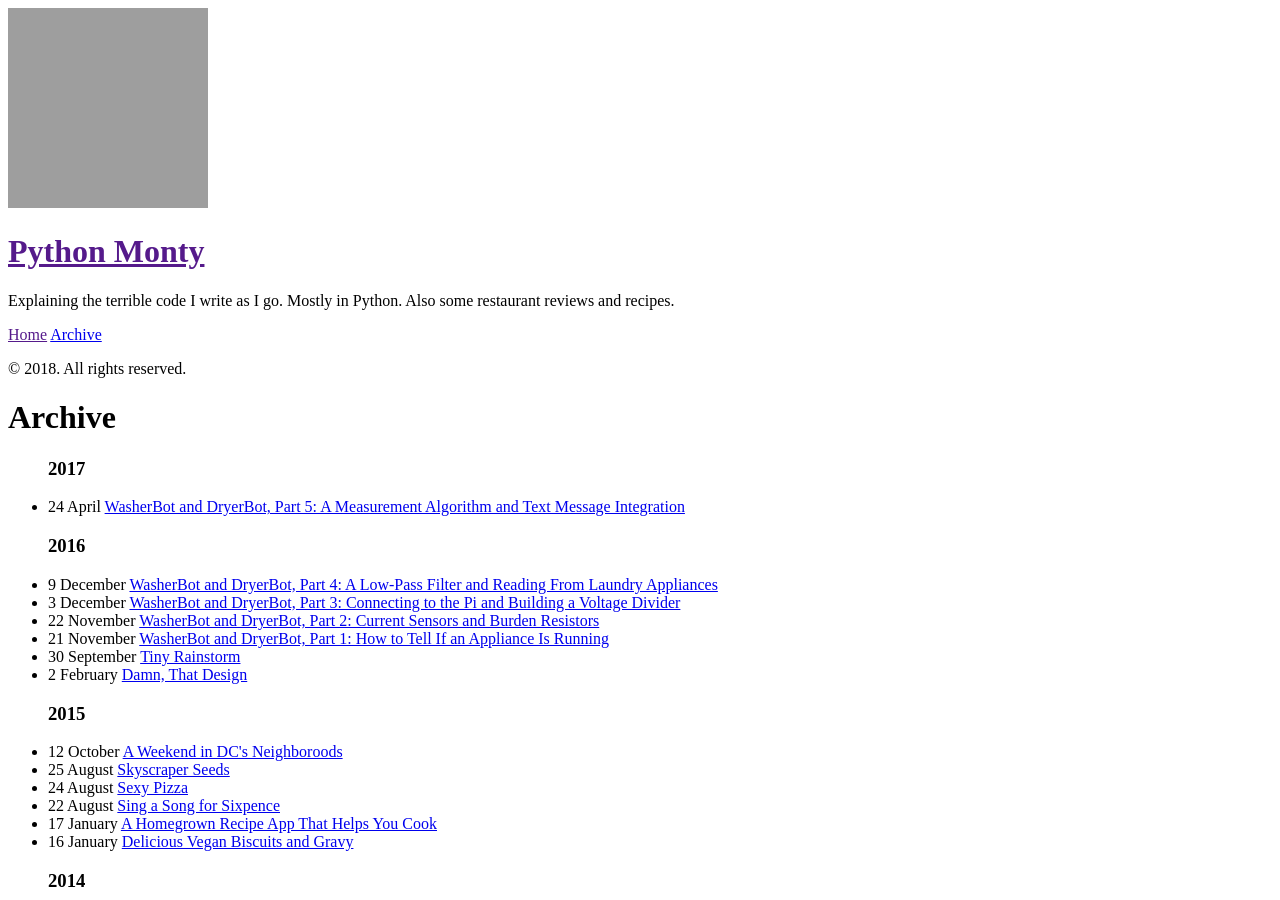
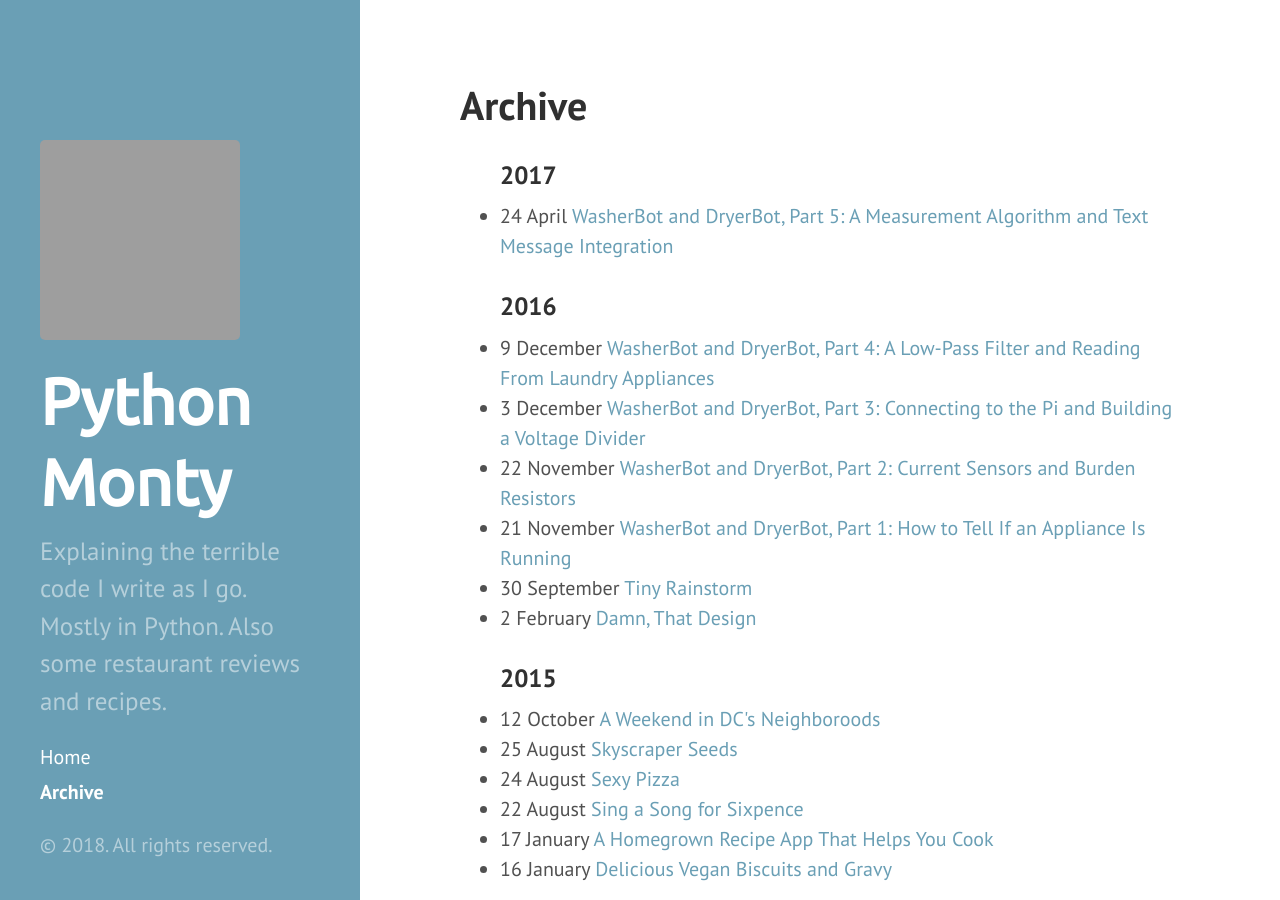
Before and after one commit to z3ugma/z3ugma.github.io, a Jekyll site: the page built from archive.md, in a window 1280 px wide and 900 px high. Built offline with Jekyll 4.4.1, drawn with Linux system fonts in a browser that asks for light colours; grey boxes are pictures that could not be loaded.

Commit message:
Updated to config.yml and head.html to handle CSS relative links

```diff
--- a/_config.yml
+++ b/_config.yml
@@ -1,27 +1,14 @@
 # Dependencies
 markdown:         kramdown
 highlighter:      rouge
-
-# Permalinks
 permalink:        pretty
-#relative_permalinks: true # Removed in Keyll 3
-
 gems:             [jekyll-paginate]
-# Setup
 title:            Python Monty
 tagline:          'Terrible code, restaurant reviews, and recipes'
 description:      'Explaining the terrible code I write as I go. Mostly in Python. Also some restaurant reviews and recipes.'
-url:              http://z3ugma.github.io
-baseurl:          /
-
+url:              'http://z3ugma.github.io'
+baseurl:          ''
 author:
   name:           'Fred Turkington'
-  url:            http://z3ugma.github.io
-
+  url:            'http://z3ugma.github.io'
 paginate:         5
-
-# Custom vars
-version:          2.1.0
-
-github:
-  repo:           https://github.com/z3ugma/z3ugma.github.io
--- a/_includes/head.html
+++ b/_includes/head.html
@@ -22,15 +22,15 @@
   </title>
 
   <!-- CSS -->
-  <link rel="stylesheet" href="{{ site.baseurl }}public/css/poole.css">
-  <link rel="stylesheet" href="{{ site.baseurl }}public/css/syntax.css">
-  <link rel="stylesheet" href="{{ site.baseurl }}public/css/hyde.css">
+  <link rel="stylesheet" href="{{ site.baseurl }}/public/css/poole.css">
+  <link rel="stylesheet" href="{{ site.baseurl }}/public/css/syntax.css">
+  <link rel="stylesheet" href="{{ site.baseurl }}/public/css/hyde.css">
   <link rel="stylesheet" href="http://fonts.googleapis.com/css?family=PT+Sans:400,400italic,700|Abril+Fatface">
   <link rel="stylesheet" type="text/css" href="http://fonts.googleapis.com/css?family=Ubuntu">
 
   <!-- Icons -->
-  <link rel="apple-touch-icon-precomposed" sizes="144x144" href="{{ site.baseurl }}public/f_favicon.png">
-                                 <link rel="shortcut icon" href="{{ site.baseurl }}public/f_favicon.png">
+  <link rel="apple-touch-icon-precomposed" sizes="144x144" href="{{ site.baseurl }}/public/f_favicon.png">
+                                 <link rel="shortcut icon" href="{{ site.baseurl }}/public/f_favicon.png">
 
   <!-- RSS -->
   <link rel="alternate" type="application/rss+xml" title="RSS" href="/atom.xml">
```
